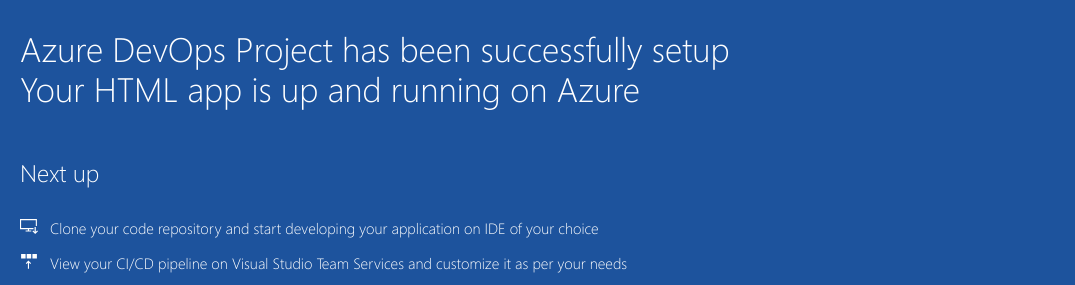
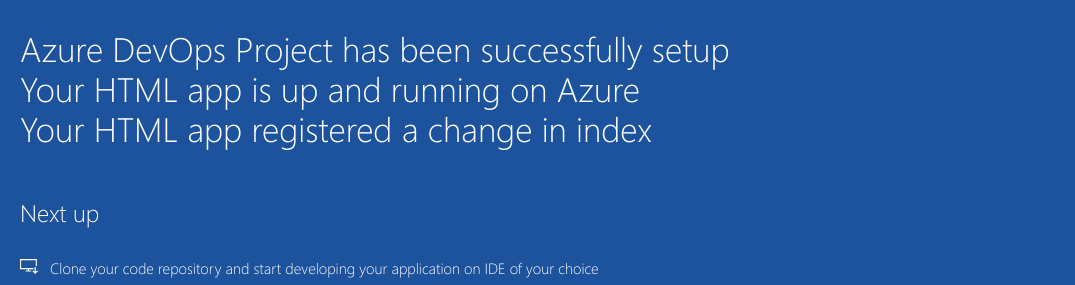
Before and after one commit to rlzidani/aperture, a plain HTML site: page index.html in a window 1280 px wide. Shown: the part 442-727 px from the top of the page, 205-1280 px from the left. Drawn offline with Linux system fonts and the light colour scheme.

Commit message:
Register a change in an index for issue

```diff
--- a/index.html
+++ b/index.html
@@ -21,6 +21,7 @@
                 <div class="success-text">Success!</div>
                 <div class="description line-1"> Azure DevOps Project has been successfully setup</div>
                 <div class="description line-2"> Your HTML app is up and running on Azure</div>
+		<div class="description line-3"> Your HTML app registered a change in index</div>
                 <div class="next-steps-container">
                     <div class="next-steps-header">Next up</div>
                     <div class="next-steps-body">
```
